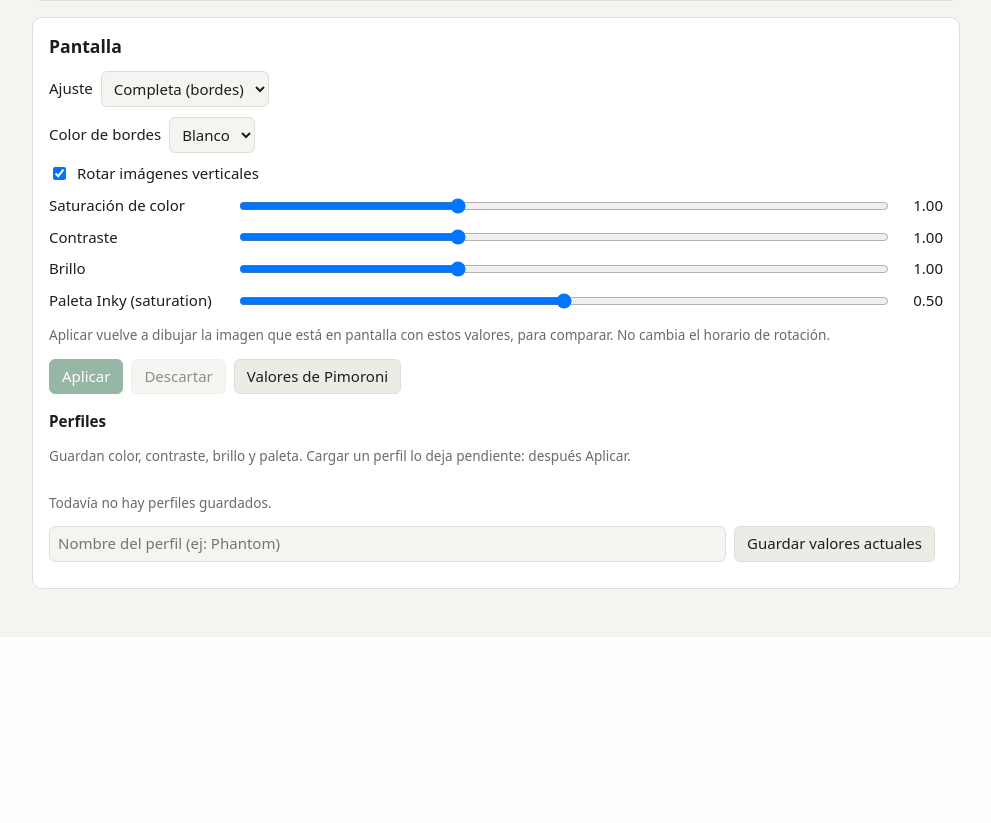
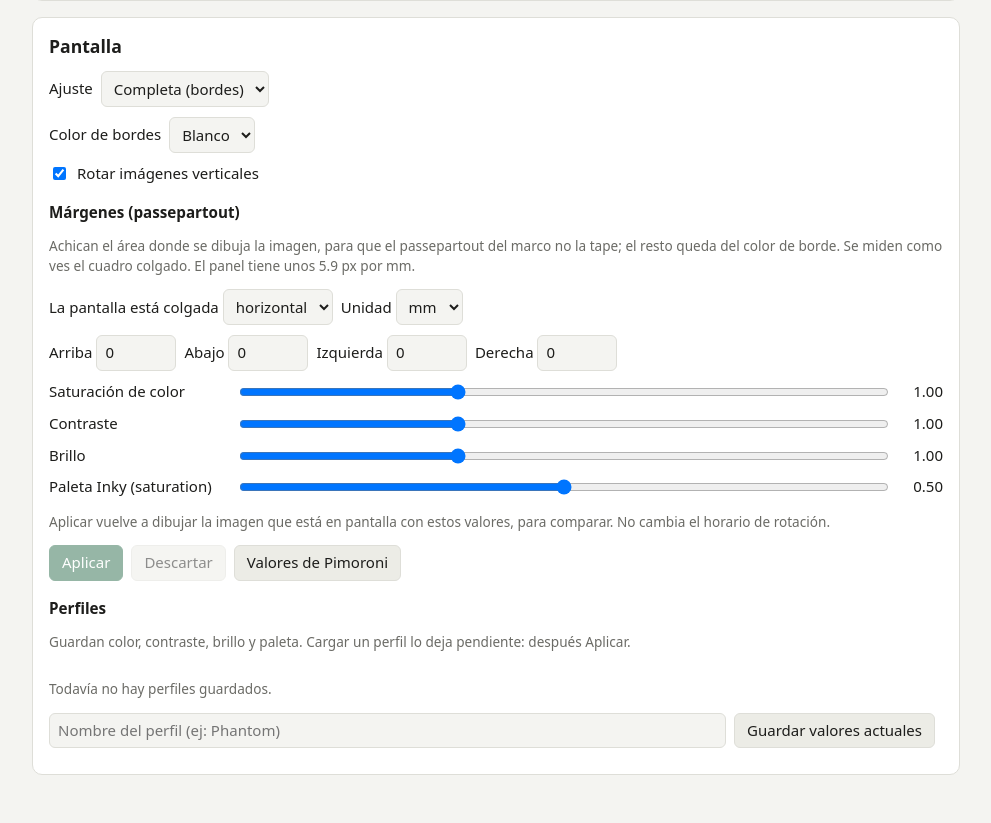
Before and after one commit to jasueh/inky-web, a Flask app: page / in a window 1280 px wide. Shown: the part 2470-3293 px from the top of the page, without its empty margins (144-1135 px from the left). Before the commit the page ends 3059 px from the top, so only its background shows below. Run offline with Flask 3, Linux system fonts and the light colour scheme; data that the repository does not hold is empty; some libraries are stand-ins or nearby versions.

Commit message:
Add margins for a frame's mat, in mm or px
Top, bottom, left and right are given as the frame hangs (a new portrait /
landscape setting maps them onto the landscape panel buffer). The image is
drawn inside them and the rest takes the border colour. Newspaper PDFs are
rendered at the size left inside the margins. "Pimoroni values" leaves the
margins and mount alone.

Co-Authored-By: Claude Opus 5.5 <noreply@anthropic.com>

```diff
--- a/app.py
+++ b/app.py
@@ -168,6 +168,7 @@ def status():
         },
         buttons={"actions": buttons.ACTIONS, "available": buttons.available},
         resolution=display.resolution(),
+        px_per_mm=display.px_per_mm(),
         min_interval=config.MIN_INTERVAL_MINUTES,
     )
 
@@ -233,6 +234,13 @@ def update_config():
             cd["border"] = d["border"]
         if "auto_rotate" in d:
             cd["auto_rotate"] = bool(d["auto_rotate"])
+        if d.get("mount") in display.MOUNTS:
+            cd["mount"] = d["mount"]
+        if d.get("margin_unit") in display.UNITS:
+            cd["margin_unit"] = d["margin_unit"]
+        for side in display.SIDES:
+            if f"margin_{side}" in d:
+                cd[f"margin_{side}"] = clamp(d[f"margin_{side}"], 0, display.MARGIN_MAX)
         for key, (lo, hi) in config.ADJUSTMENTS.items():
             if key in d:
                 cd[key] = clamp(d[key], lo, hi)
--- a/inkyweb/config.py
+++ b/inkyweb/config.py
@@ -49,6 +49,12 @@ DEFAULT_CONFIG = {
         "fit": "contain",  # contain (letterbox) | fit (crop)
         "auto_rotate": True,
         "border": "white",  # white | black
+        "mount": "landscape",  # landscape | portrait: how the panel hangs
+        "margin_unit": "mm",  # mm | px
+        "margin_top": 0,  # room for a frame's mat, as seen on the wall
+        "margin_right": 0,
+        "margin_bottom": 0,
+        "margin_left": 0,
         "color": 1.0,  # neutral: same as the Pimoroni examples (no enhancement)
         "contrast": 1.0,
         "brightness": 1.0,
--- a/inkyweb/newspapers.py
+++ b/inkyweb/newspapers.py
@@ -198,13 +198,14 @@ def _valid(path):
 
 
 def _render_pdf(data, out):
-    """First page of a PDF as a PNG whose long side matches the panel's.
+    """First page of a PDF as a PNG whose long side matches the panel's
+    (the part of it inside the margins).
 
     Runs like jq does: empty environment, temporary directory, timeout.
     """
     with tempfile.TemporaryDirectory() as tmp:
         (Path(tmp) / "page.pdf").write_bytes(data)
-        size = str(max(display.resolution()))
+        size = str(max(display.usable_size(config.load_config()["display"])))
         try:
             p = subprocess.run(
                 ["pdftoppm", "-f", "1", "-l", "1", "-scale-to", size, "-png", "-singlefile", "page.pdf", "page"],
--- a/static/app.js
+++ b/static/app.js
@@ -1,5 +1,6 @@
 const $ = (id) => document.getElementById(id);
 const SLIDERS = ["color", "contrast", "brightness", "saturation"];
+const SIDES = ["top", "right", "bottom", "left"];
 
 let data = null;
 let modeDirty = false;
@@ -138,7 +139,11 @@ function render(next) {
     $("border").value = cfg.display.border;
     $("auto-rotate").checked = cfg.display.auto_rotate;
     for (const key of SLIDERS) $(key).value = cfg.display[key];
+    $("mount").value = cfg.display.mount;
+    setMarginUnit(cfg.display.margin_unit);
+    for (const side of SIDES) $(`margin-${side}`).value = cfg.display[`margin_${side}`];
   }
+  $("margins-hint").textContent = t("display.marginsHint", { ppm: data.px_per_mm.toFixed(1) });
   for (const key of SLIDERS) $(key).nextElementSibling.textContent = Number($(key).value).toFixed(2);
   setDisplayButtons();
   renderPresets(cfg.display_presets);
@@ -413,7 +418,9 @@ function renderPresets(presets) {
 
 // Put values into the display form as a pending change (still needs Aplicar).
 function loadIntoForm(values) {
-  for (const id of ["fit", "border"]) if (id in values) $(id).value = values[id];
+  for (const id of ["fit", "border", "mount"]) if (id in values) $(id).value = values[id];
+  if ("margin_unit" in values) setMarginUnit(values.margin_unit);
+  for (const side of SIDES) if (`margin_${side}` in values) $(`margin-${side}`).value = values[`margin_${side}`];
   if ("auto_rotate" in values) $("auto-rotate").checked = values.auto_rotate;
   for (const key of SLIDERS) {
     if (!(key in values)) continue;
@@ -426,8 +433,32 @@ function loadIntoForm(values) {
 function readDisplayForm() {
   const d = { fit: $("fit").value, border: $("border").value, auto_rotate: $("auto-rotate").checked };
   for (const key of SLIDERS) d[key] = Number($(key).value);
+  d.mount = $("mount").value;
+  d.margin_unit = $("margin-unit").value;
+  for (const side of SIDES) d[`margin_${side}`] = Math.max(0, Number($(`margin-${side}`).value) || 0);
   return d;
 }
+
+// The margin inputs show the unit they are in; switching unit converts them.
+let marginUnit = "mm";
+
+function setMarginUnit(unit) {
+  marginUnit = unit;
+  $("margin-unit").value = unit;
+  for (const side of SIDES) $(`margin-${side}`).step = unit === "mm" ? "0.5" : "1";
+}
+
+$("margin-unit").addEventListener("change", () => {
+  const ppm = data.px_per_mm;
+  const to = $("margin-unit").value;
+  for (const side of SIDES) {
+    const el = $(`margin-${side}`);
+    const v = Number(el.value) || 0;
+    el.value = to === "mm" ? Math.round((v / ppm) * 2) / 2 : Math.round(v * ppm);
+  }
+  setMarginUnit(to);
+  markDisplayDirty();
+});
 
 function markDisplayDirty() {
   const form = readDisplayForm();
@@ -586,7 +617,8 @@ $("query-form").addEventListener("submit", (e) => {
   $("query-input").value = "";
 });
 
-for (const id of ["fit", "border", "auto-rotate"]) $(id).addEventListener("change", markDisplayDirty);
+for (const id of ["fit", "border", "auto-rotate", "mount"]) $(id).addEventListener("change", markDisplayDirty);
+for (const side of SIDES) $(`margin-${side}`).addEventListener("input", markDisplayDirty);
 for (const key of SLIDERS) {
   const el = $(key);
   el.addEventListener("input", () => {
@@ -605,7 +637,9 @@ $("display-discard").addEventListener("click", () => {
   displayDirty = false;
   render(data);
 });
-$("display-defaults").addEventListener("click", () => loadIntoForm(data.display_defaults));
+// The defaults are about the image; the margins and mount belong to the frame.
+$("display-defaults").addEventListener("click", () =>
+  loadIntoForm(Object.fromEntries(Object.entries(data.display_defaults).filter(([k]) => k !== "mount" && !k.startsWith("margin_")))));
 
 $("preset-form").addEventListener("submit", async (e) => {
   e.preventDefault();
--- a/static/i18n.js
+++ b/static/i18n.js
@@ -149,6 +149,16 @@ const I18N = {
     "display.white": "Blanco",
     "display.black": "Negro",
     "display.autoRotate": "Rotar imágenes verticales",
+    "display.marginsTitle": "Márgenes (passepartout)",
+    "display.marginsHint": "Achican el área donde se dibuja la imagen, para que el passepartout del marco no la tape; el resto queda del color de borde. Se miden como ves el cuadro colgado. El panel tiene unos {ppm} px por mm.",
+    "display.mount": "La pantalla está colgada",
+    "display.portrait": "vertical",
+    "display.landscape": "horizontal",
+    "display.unit": "Unidad",
+    "display.top": "Arriba",
+    "display.bottom": "Abajo",
+    "display.left": "Izquierda",
+    "display.right": "Derecha",
     "display.color": "Saturación de color",
     "display.contrast": "Contraste",
     "display.brightness": "Brillo",
@@ -431,6 +441,16 @@ const I18N = {
     "display.white": "White",
     "display.black": "Black",
     "display.autoRotate": "Rotate portrait images",
+    "display.marginsTitle": "Margins (mat)",
+    "display.marginsHint": "They shrink the area the image is drawn in, so the frame's mat doesn't cover it; the rest takes the border colour. Measured as the frame hangs on the wall. The panel has about {ppm} px per mm.",
+    "display.mount": "The display hangs",
+    "display.portrait": "portrait",
+    "display.landscape": "landscape",
+    "display.unit": "Unit",
+    "display.top": "Top",
+    "display.bottom": "Bottom",
+    "display.left": "Left",
+    "display.right": "Right",
     "display.color": "Colour saturation",
     "display.contrast": "Contrast",
     "display.brightness": "Brightness",
--- a/static/style.css
+++ b/static/style.css
@@ -168,6 +168,7 @@ dd { margin: 0; overflow-wrap: anywhere; }
 .probe-table { border-collapse: collapse; width: 100%; font-size: 0.85rem; }
 .probe-table th, .probe-table td { text-align: left; padding: 3px 8px; border-bottom: 1px solid var(--border); }
 .probe-table th { color: var(--muted); font-weight: 500; }
+.margins input[type=number] { width: 80px; }
 .probe-out img { max-height: 320px; max-width: 100%; display: block; margin-top: 6px; border: 1px solid var(--border); }
 .probe-out pre { white-space: pre-wrap; overflow-wrap: anywhere; font-size: 0.8rem; background: var(--bg); padding: 8px; border-radius: 6px; }
 .jq-row { display: grid; gap: 4px; margin: 10px 0 4px; }
--- a/templates/index.html
+++ b/templates/index.html
@@ -287,6 +287,29 @@
       </select>
     </label>
     <label class="row"><input type="checkbox" id="auto-rotate"> <span data-i18n="display.autoRotate"></span></label>
+
+    <h3 data-i18n="display.marginsTitle"></h3>
+    <p class="hint" id="margins-hint"></p>
+    <div class="row">
+      <label><span data-i18n="display.mount"></span>
+        <select id="mount">
+          <option value="portrait" data-i18n="display.portrait"></option>
+          <option value="landscape" data-i18n="display.landscape"></option>
+        </select>
+      </label>
+      <label><span data-i18n="display.unit"></span>
+        <select id="margin-unit">
+          <option value="mm">mm</option>
+          <option value="px">px</option>
+        </select>
+      </label>
+    </div>
+    <div class="row margins">
+      <label><span data-i18n="display.top"></span> <input type="number" id="margin-top" min="0"></label>
+      <label><span data-i18n="display.bottom"></span> <input type="number" id="margin-bottom" min="0"></label>
+      <label><span data-i18n="display.left"></span> <input type="number" id="margin-left" min="0"></label>
+      <label><span data-i18n="display.right"></span> <input type="number" id="margin-right" min="0"></label>
+    </div>
     <div class="sliders">
       <label><span data-i18n="display.color"></span> <input type="range" id="color" min="0" max="3" step="0.1"><output></output></label>
       <label><span data-i18n="display.contrast"></span> <input type="range" id="contrast" min="0" max="3" step="0.1"><output></output></label>
```
Also changed, not shown: README.es.md (+1 -0 lines), inkyweb/display.py (+53 -3 lines), README.md.
